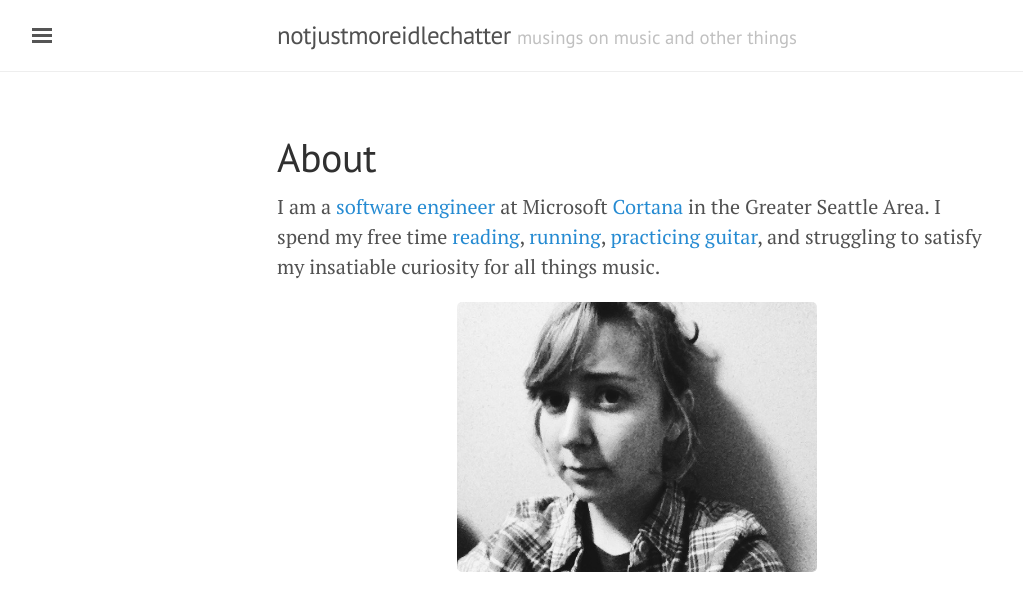
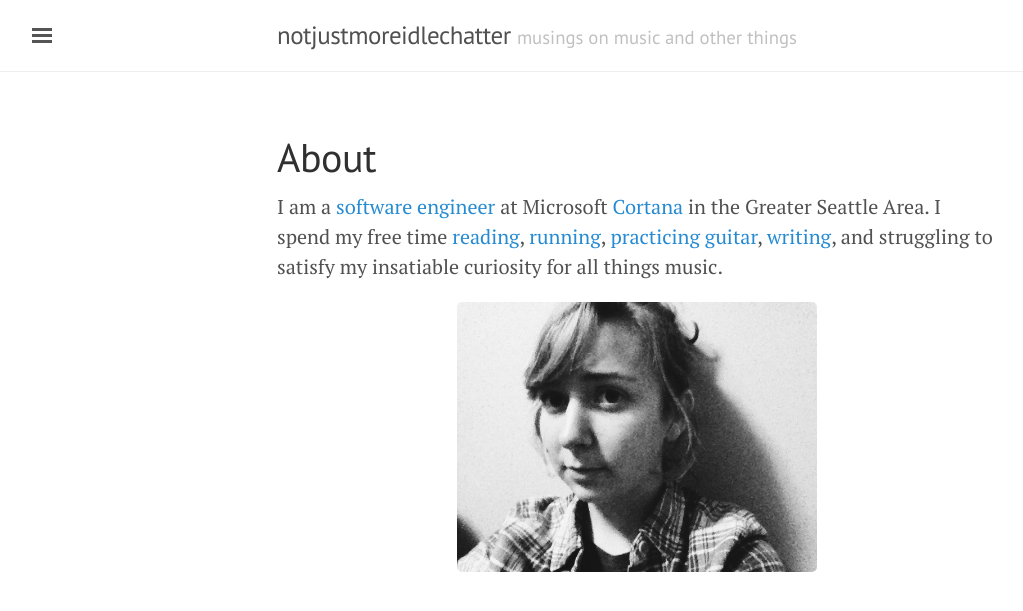
Before and after one commit to emilylawton/emilylawton.github.io, a Jekyll site: the page built from about.md, in a window 1280 px wide. Shown: the top 611 px of the page, without its empty margins (3-1026 px from the left). Built offline with Jekyll 4.4.1, drawn with Linux system fonts in a browser that asks for light colours.

Commit message:
link to Medium profile on about page

```diff
--- a/about.md
+++ b/about.md
@@ -3,6 +3,6 @@ layout: page
 title: About
 ---
 
-I am a [software engineer](https://github.com/emilylawton) at Microsoft [Cortana](https://www.microsoft.com/en-us/cortana) in the Greater Seattle Area. I spend my free time [reading](https://www.goodreads.com/user/show/35429450-emily), [running](https://www.strava.com/athletes/9428841), [practicing guitar](https://soundcloud.com/lawtem), and struggling to satisfy my insatiable curiosity for all things music.
+I am a [software engineer](https://github.com/emilylawton) at Microsoft [Cortana](https://www.microsoft.com/en-us/cortana) in the Greater Seattle Area. I spend my free time [reading](https://www.goodreads.com/user/show/35429450-emily), [running](https://www.strava.com/athletes/9428841), [practicing guitar](https://soundcloud.com/lawtem), [writing](https://medium.com/@emlawton), and struggling to satisfy my insatiable curiosity for all things music.
 
 <img src="/images/emily.jpg" width="50%" height="50%" style="display: block;margin-left: auto;margin-right: auto;"/>
```
